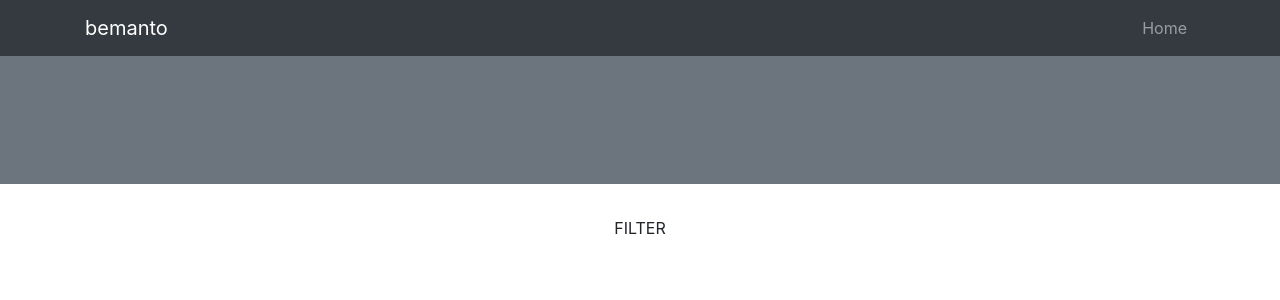
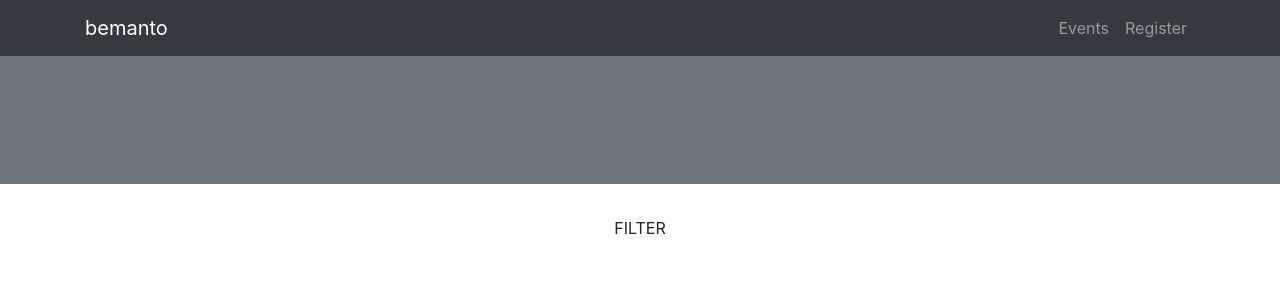
Before and after one commit to MykolasVitkus/bemanto, a Symfony app: template templates/events/index.html.twig in a window 1280 px wide. Shown: the top 300 px of the page. Run offline with Twig, Linux system fonts and the light colour scheme; the template is opened without the code that fills it, so the values that code supplies are empty; some libraries are stand-ins or nearby versions.

Commit message:
base.html.twig bug fixes

```diff
--- a/templates/base.html.twig
+++ b/templates/base.html.twig
@@ -23,9 +23,10 @@
 
                 <div class="collapse navbar-collapse" id="navbarResponsive">
                     <ul class="navbar-nav ml-auto">
-                        <li class="nav-item"> <a class="nav-link" href="{{ '/home' }}">Home</a> </li>
+                        <li class="nav-item"> <a class="nav-link" href="{{ '/events' }}">Events</a> </li>
+                        {% if is_granted('ROLE_ADMIN') %}<li class="nav-item"> <a class="nav-link" href={{ '#' }}>Admin</a> </li>{% endif %}
                         {% if is_granted('ROLE_USER') %}<li class="nav-item"> <a class="nav-link" href={{ '/logout' }}>Logout</a> </li>{% endif %}
-                        {% if is_granted('IS_AUTHENTICATED_ANONYMOUSLY') %}<li class="nav-item"> <a class="nav-link" href={{ '/register' }}>Register</a> </li>{% endif %}
+                        {% if is_granted('ROLE_USER') == false %}<li class="nav-item"> <a class="nav-link" href={{ '/register' }}>Register</a> </li>{% endif %}
                     </ul>
                 </div>
             </div>
```
